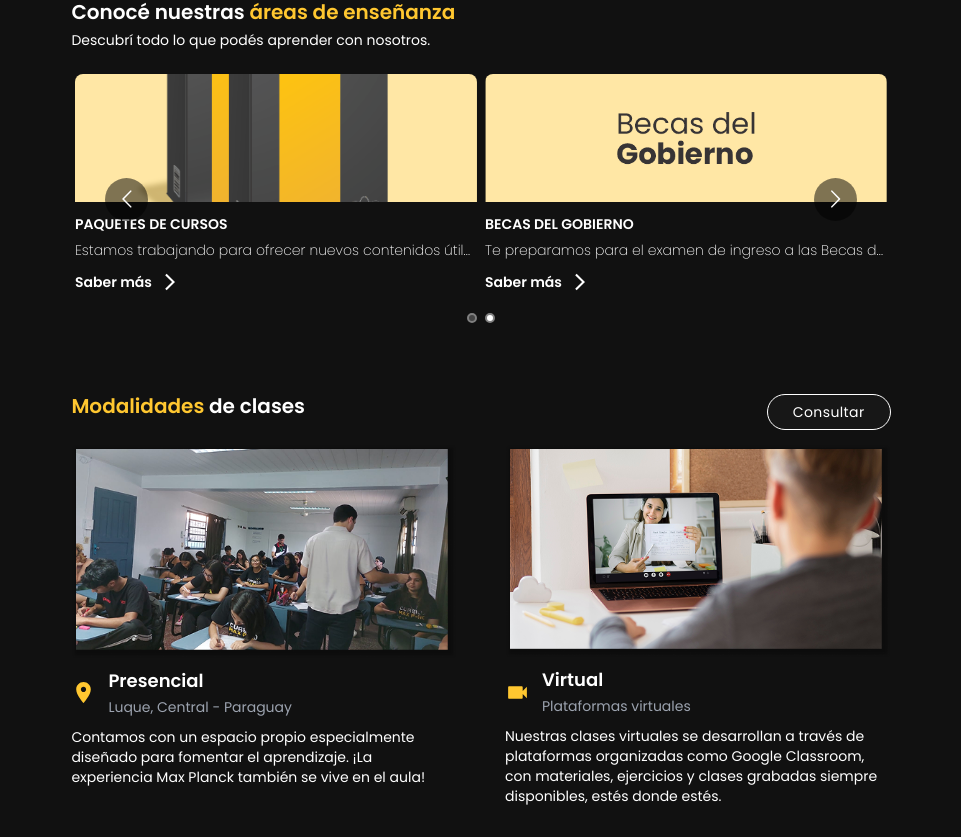
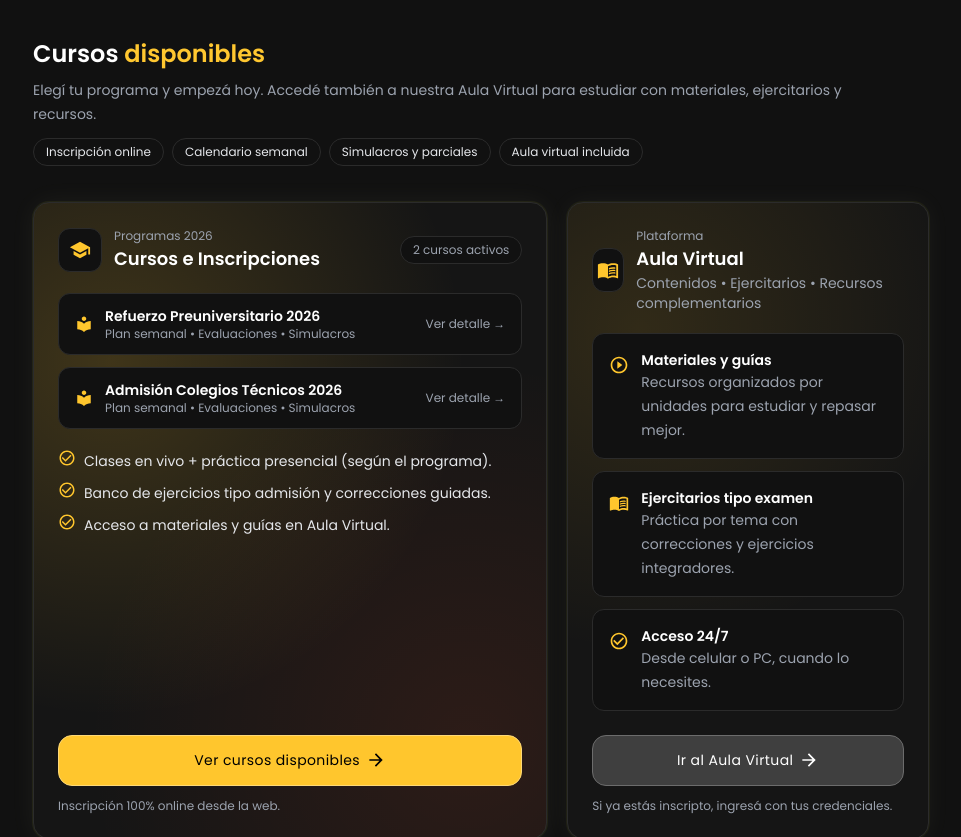
Before and after one commit to G-uille/max-planck-page, a React (Vite) app: page / in a window 1280 px wide. Shown: the part 615-1452 px from the top of the page, without its empty margins (159-1120 px from the left). Built offline with nearby package versions, Linux system fonts and the light colour scheme; no server answers; a web font is replaced by a local one.

Commit message:
many changes

```diff
--- a/src/components/header/StoreHeader.tsx
+++ b/src/components/header/StoreHeader.tsx
@@ -55,19 +55,34 @@ const StoreHeader: React.FC = () => {
                     `}
         />
         {display.mdAndDown && (
+          <div className="ap-flex ap-items-center ap-gap-2">
+            {/* Mobile: Cursos (compacto) */}
+            <button
+              onClick={() => navigate("/cursos")}
+              className="ap-bg-[#FFC62D] ap-text-black ap-text-[12px] ap-rounded-lg ap-px-3 ap-py-2 ap-border ap-border-[#FDD877]"
+            >
+              Cursos
+            </button>
+
+            {/* Mobile: Aula (compacto) */}
+            <a
+              href="https://cursos.cursillomaxplanck.com/"
+              target="_blank"
+              rel="noopener noreferrer"
+              className="ap-bg-[#1A1A1A] ap-text-white ap-text-[12px] ap-rounded-lg ap-px-3 ap-py-2 ap-border ap-border-[#2B2B2B]"
+            >
+              Aula
+            </a>
+
+            {/* Menú hamburguesa */}
             <IconButton
               sx={{ p: "4px" }}
               aria-label="menu"
               onClick={handleClickMenu}
             >
-            <MenuIcon
-              sx={{
-                color: location.pathname.startsWith("/clase")
-                  ? "white"
-                  : "white",
-              }}
-            />
+              <MenuIcon sx={{ color: "white" }} />
             </IconButton>
+          </div>
         )}
       </div>
       {!display.mdAndDown && (
@@ -91,17 +106,29 @@ const StoreHeader: React.FC = () => {
       )}
 
       <div className="ap-flex ap-gap-2">
+        <div className="ap-flex ap-gap-2 ap-items-center">
+          {/* DESKTOP: Cursos */}
+          {!display.mdAndDown && (
+            <button
+              onClick={() => navigate("/cursos")}
+              className="ap-block ap-text-center ap-bg-[#FFC62D] ap-text-black ap-text-sm ap-rounded-lg ap-py-2 ap-px-4 ap-border ap-border-[#FDD877]"
+            >
+              Cursos
+            </button>
+          )}
+
+          {/* DESKTOP: Aula virtual */}
           {!display.mdAndDown && (
             <a
               href="https://cursos.cursillomaxplanck.com/"
               target="_blank"
               rel="noopener noreferrer"
-            //   className=" ap-block ap-text-center ap-border ap-border-[#FFC62D]  ap-text-[#FFC62D] ap-text-sm ap-rounded-lg ap-py-2 ap-px-4"
-            className=" ap-block ap-text-center ap-bg-white ap-text-black  ap-text-sm ap-rounded-lg ap-py-2 ap-px-4"
+              className="ap-block ap-text-center ap-bg-white ap-text-black ap-text-sm ap-rounded-lg ap-py-2 ap-px-4"
             >
               Aula virtual
             </a>
           )}
+        </div>
 
         {/* {!display.mdAndDown && (
           <Link
@@ -170,7 +197,7 @@ const StoreHeader: React.FC = () => {
             ),
         )}
 
-        <MenuItem
+        {/* <MenuItem
           className="!ap-font-[Poppins]  !ap-text-[14px] !ap-flex !ap-w-full !ap-justify-end"
           onClick={handleCloseMenu}
         >
@@ -182,7 +209,7 @@ const StoreHeader: React.FC = () => {
           >
             Aula virtual
           </a>
-        </MenuItem>
+        </MenuItem> */}
         {/* <MenuItem
           className="!ap-font-[Poppins] !ap-text-[14px] !ap-flex !ap-w-full !ap-justify-end"
           onClick={handleCloseMenu}
--- a/src/components/teach/TeachSection.tsx
+++ b/src/components/teach/TeachSection.tsx
@@ -1,83 +1,268 @@
-import * as React from 'react'
-import ClassItem from "../../components/classes/ClassItem";
-import useDisplay from '../../hooks/use-display'
-import Carousel from "react-multi-carousel";
-import classesData from '../../pages/store/data/classesData';
-import useInView from '../../hooks/use-inView'
-import SectionFadeIn from '../../components/common/SectionFadeIn';
+import * as React from "react";
+import useDisplay from "../../hooks/use-display";
+import SectionFadeIn from "../../components/common/SectionFadeIn";
+import { Button } from "@mui/material";
+import {
+  ArrowForward,
+  MenuBook,
+  School,
+  PlayCircleOutline,
+  CheckCircleOutline,
+  LocalLibrary,
+} from "@mui/icons-material";
+import { useNavigate } from "react-router-dom";
+
+const Pill = ({ children }) => (
+  <span className="ap-inline-flex ap-items-center ap-rounded-full ap-border ap-border-[#2B2B2B] ap-bg-[#111111] ap-px-3 ap-py-1 ap-text-[12px] ap-text-gray-200">
+    {children}
+  </span>
+);
+
+const MiniFeature = ({ icon, title, desc }) => (
+  <div className="ap-flex ap-gap-3 ap-items-start ap-rounded-xl ap-border ap-border-[#2B2B2B] ap-bg-[#111111] ap-p-4">
+    <div className="ap-text-[#FFC62D] ap-mt-0.5">{icon}</div>
+    <div>
+      <p className="ap-text-white ap-text-sm ap-font-semibold">{title}</p>
+      <p className="ap-text-gray-400 ap-text-sm ap-leading-6">{desc}</p>
+    </div>
+  </div>
+);
 
 const TeachSection: React.FC = () => {
-    const display = useDisplay()
-    const { ref, isVisible } = useInView()
-    const responsive = {
-        desktop: {
-            breakpoint: { max: 3000, min: 1700 },
-            items: 4,
-            slidesToSlide: 1
-        },
-        desktop2: {
-            breakpoint: { max: 1700, min: 1300 },
-            items: 4,
-            slidesToSlide: 1
-        },
-        tablet: {
-            breakpoint: { max: 1300, min: 1000 },
-            items: 3,
-            slidesToSlide: 3
-        },
-        tablet2: {
-            breakpoint: { max: 1000, min: 700 },
-            items: 2,
-            slidesToSlide: 2
-        },
-        mobile: {
-            breakpoint: { max: 600, min: 0 },
-            items: 1,
-            slidesToSlide: 1
-        }
-    };
-    return (
-        <SectionFadeIn className={`ap-py-12 ap-pb-0 ap-flex ap-flex-col  ${display.mdAndDown ? 'ap-px-0 ap-pt-4' : 'ap-px-32 ap-gap-2 ap-pt-3'}`}>
-            <div className={`  ${display.mdAndDown ? 'ap-px-4' : 'ap-px-[8vw] ap-pt-3'}`}>
-                <div className={` ap-container ap-flex ap-flex-col  ${display.mdAndDown ? 'ap-gap-2' : 'ap-gap-5'}`}>
-                    <div>
-                        <h1 className={`ap-font-semibold ap-text-white ${display.mdAndDown ? 'ap-text-lg ap-mb-0' : 'ap-text-xl ap-mb-1'}`}>Conocé nuestras <span className='ap-text-primary'>áreas de enseñanza</span></h1>
-                        <p className={`ap-text-white ${display.mdAndDown && 'ap-hidden' } ${display.mdAndDown ? 'ap-text-sm ap-mb-2' : 'ap-text-sm'}`}>Descubrí todo lo que podés aprender con nosotros.</p>
+  const display = useDisplay();
+  const navigate = useNavigate();
+
+  // Preview simple (podés hacerlo dinámico desde tu coursesMock si querés)
+  const coursePreview = [
+    "Refuerzo Preuniversitario 2026",
+    "Admisión Colegios Técnicos 2026",
+  ];
+
+  return (
+    <SectionFadeIn
+      className={`ap-bg-[#111111] ap-py-16 ap-pb-0 ${
+        display.mdAndDown ? "ap-px-4" : "ap-px-[15vw]"
+      }`}
+    >
+      <div className="ap-container ap-flex ap-flex-col ap-gap-3">
+        {/* Header */}
+        <div className="ap-flex ap-flex-col ap-gap-2">
+          <h2
+            className={`ap-font-semibold ap-text-white ${
+              display.mdAndDown ? "ap-text-xl" : "ap-text-2xl"
+            }`}
+          >
+            Cursos <span className="ap-text-primary">disponibles</span>
+          </h2>
+          <p className="ap-text-gray-400 ap-text-sm ap-leading-6 ap-max-w-[820px]">
+            Elegí tu programa y empezá hoy. Accedé también a nuestra Aula
+            Virtual para estudiar con materiales, ejercitarios y recursos.
+          </p>
+
+          {/* Pills */}
+          <div className="ap-flex ap-flex-wrap ap-gap-2 ap-mt-1">
+            <Pill>Inscripción online</Pill>
+            <Pill>Calendario semanal</Pill>
+            <Pill>Simulacros y parciales</Pill>
+            <Pill>Aula virtual incluida</Pill>
+          </div>
+        </div>
+
+        {/* Layout cards */}
+        <div
+          className={`ap-grid ap-gap-5 ap-mt-6 ${
+            display.mdAndDown ? "ap-grid-cols-1" : "ap-grid-cols-12"
+          }`}
+        >
+          {/* CARD CURSOS (más grande) */}
+          <div
+            className={`ap-relative ap-overflow-hidden ap-rounded-2xl ap-border ap-border-[#2B2B2B] ap-bg-[#151515] ap-p-6 ap-transition ap-duration-200 hover:ap-translate-y-[-2px]
+              ${display.mdAndDown ? "" : "ap-col-span-7"}`}
+            style={{
+              boxShadow:
+                "0 0 0 1px rgba(233, 253, 51, 0.06), 0 0 26px rgba(231, 245, 194, 0.06)",
+            }}
+          >
+            {/* fondo premium */}
+            <div className="ap-absolute ap-inset-0 ap-pointer-events-none ap-bg-[radial-gradient(circle_at_15%_25%,rgba(255,198,45,0.18),transparent_55%)]" />
+            <div className="ap-absolute ap-inset-0 ap-pointer-events-none ap-bg-[radial-gradient(circle_at_85%_85%,rgba(255,87,45,0.10),transparent_55%)]" />
+
+            <div className="ap-relative ap-flex ap-flex-col ap-h-full">
+              <div className="ap-flex ap-items-center ap-gap-3">
+                <div className="ap-w-11 ap-h-11 ap-rounded-xl ap-bg-[#111111] ap-border ap-border-[#2B2B2B] ap-flex ap-items-center ap-justify-center">
+                  <School sx={{ fontSize: 22, color: "#FFC62D" }} />
+                </div>
+
+                <div className="ap-flex-1">
+                  <p className="ap-text-[12px] ap-text-gray-400">
+                    Programas 2026
+                  </p>
+                  <h3 className="ap-text-white ap-font-semibold ap-text-lg">
+                    Cursos e Inscripciones
+                  </h3>
+                </div>
+
+                <div className="ap-hidden md:ap-flex">
+                  <span className="ap-text-[12px] ap-text-gray-400 ap-border ap-border-[#2B2B2B] ap-bg-[#111111] ap-rounded-full ap-px-3 ap-py-1">
+                    {coursePreview.length} cursos activos
+                  </span>
+                </div>
+              </div>
+
+              {/* Preview cursos */}
+              <div className="ap-mt-5 ap-grid ap-gap-3">
+                {coursePreview.map((t) => (
+                  <div
+                    key={t}
+                    className="ap-flex ap-items-center ap-justify-between ap-gap-3 ap-rounded-xl ap-border ap-border-[#2B2B2B] ap-bg-[#111111] ap-px-4 ap-py-3"
+                  >
+                    <div className="ap-flex ap-items-center ap-gap-3">
+                      <LocalLibrary sx={{ fontSize: 18, color: "#FFC62D" }} />
+                      <div>
+                        <p className="ap-text-white ap-text-sm ap-font-semibold">
+                          {t}
+                        </p>
+                        <p className="ap-text-gray-400 ap-text-xs">
+                          Plan semanal • Evaluaciones • Simulacros
+                        </p>
+                      </div>
                     </div>
-                    <div className="ap-w-full ap-py-0">
-                        <Carousel
-                            swipeable={true}
-                            draggable={true}
-                            showDots={true}
-                            responsive={responsive}
-                            ssr={true}
-                            infinite={true}
-                            autoPlay={true}
-                            autoPlaySpeed={2000}
-                            keyBoardControl={true}
-                            customTransition="all .5"
-                            transitionDuration={500}
-                            containerClass="carousel-container"
-                            removeArrowOnDeviceType={["tablet", "mobile"]}
-                            dotListClass="custom-dot-list-style"
-                            itemClass="carousel-item-padding-40-px"
-                        >
-                            { classesData.map((item, index) =>
-                                <div key={index} className="ap-w-full ap-h-full ap-p-1">
-                                    <ClassItem
-                                        name={item.name}
-                                        fileUrl={item.fileUrl}
-                                        mode={item.mode}
-                                        currentClass={item}
-                                        shortDescription={item.shortDescription}
-                                    />
-                                </div>)
-                            }
-                        </Carousel>
-                    </div>
+
+                    <span className="ap-text-xs ap-text-gray-400">
+                      Ver detalle →
+                    </span>
+                  </div>
+                ))}
+              </div>
+
+              {/* bullets */}
+              <div className="ap-mt-5 ap-grid ap-gap-2">
+                {[
+                  "Clases en vivo + práctica presencial (según el programa).",
+                  "Banco de ejercicios tipo admisión y correcciones guiadas.",
+                  "Acceso a materiales y guías en Aula Virtual.",
+                ].map((t) => (
+                  <div key={t} className="ap-flex ap-gap-2 ap-items-start">
+                    <CheckCircleOutline
+                      sx={{ fontSize: 18, color: "#FFC62D" }}
+                    />
+                    <p className="ap-text-sm ap-text-gray-200 ap-leading-6">
+                      {t}
+                    </p>
+                  </div>
+                ))}
+              </div>
+
+              {/* CTA */}
+              <div className="ap-mt-auto ap-pt-6">
+                <Button
+                  fullWidth
+                  onClick={() => navigate("/cursos")}
+                  variant="contained"
+                  sx={{
+                    backgroundColor: "#FFC62D",
+                    boxShadow: "none",
+                    color: "black",
+                    border: "1px solid #FDD877",
+                    padding: "12px 14px",
+                    textTransform: "none",
+                    fontWeight: "normal",
+                    borderRadius: "14px",
+                    fontSize: "14px",
+                    fontFamily: "Poppins",
+                  }}
+                >
+                  Ver cursos disponibles{" "}
+                  <ArrowForward sx={{ marginLeft: "6px", fontSize: 20 }} />
+                </Button>
+
+                <p className="ap-text-xs ap-text-gray-400 ap-mt-3">
+                  Inscripción 100% online desde la web.
+                </p>
+              </div>
+            </div>
+          </div>
+
+          {/* CARD AULA VIRTUAL */}
+          <div
+            className={`ap-relative ap-overflow-hidden ap-rounded-2xl ap-border ap-border-[#2B2B2B] ap-bg-[#151515] ap-p-6 ap-transition ap-duration-200 hover:ap-translate-y-[-2px]
+              ${display.mdAndDown ? "" : "ap-col-span-5"}`}
+            style={{
+              boxShadow:
+                "0 0 0 1px rgba(233, 253, 51, 0.05), 0 0 24px rgba(231, 245, 194, 0.05)",
+            }}
+          >
+            <div className="ap-absolute ap-inset-0 ap-pointer-events-none ap-bg-[radial-gradient(circle_at_20%_20%,rgba(255,198,45,0.12),transparent_55%)]" />
+
+            <div className="ap-relative ap-flex ap-flex-col ap-h-full">
+              <div className="ap-flex ap-items-center ap-gap-3">
+                <div className="ap-w-11 ap-h-11 ap-rounded-xl ap-bg-[#111111] ap-border ap-border-[#2B2B2B] ap-flex ap-items-center ap-justify-center">
+                  <MenuBook sx={{ fontSize: 22, color: "#FFC62D" }} />
                 </div>
+                <div>
+                  <p className="ap-text-[12px] ap-text-gray-400">Plataforma</p>
+                  <h3 className="ap-text-white ap-font-semibold ap-text-lg">
+                    Aula Virtual
+                  </h3>
+                  <p className="ap-text-gray-400 ap-text-sm">
+                    Contenidos • Ejercitarios • Recursos complementarios
+                  </p>
+                </div>
+              </div>
+
+              <div className="ap-mt-5 ap-grid ap-gap-3">
+                <MiniFeature
+                  icon={<PlayCircleOutline sx={{ fontSize: 20 }} />}
+                  title="Materiales y guías"
+                  desc="Recursos organizados por unidades para estudiar y repasar mejor."
+                />
+                <MiniFeature
+                  icon={<MenuBook sx={{ fontSize: 20 }} />}
+                  title="Ejercitarios tipo examen"
+                  desc="Práctica por tema con correcciones y ejercicios integradores."
+                />
+                <MiniFeature
+                  icon={<CheckCircleOutline sx={{ fontSize: 20 }} />}
+                  title="Acceso 24/7"
+                  desc="Desde celular o PC, cuando lo necesites."
+                />
+              </div>
+
+              <div className="ap-mt-auto ap-pt-6">
+                <Button
+                  fullWidth
+                  component="a"
+                  href="https://cursos.cursillomaxplanck.com/"
+                  target="_blank"
+                  rel="noopener noreferrer"
+                  variant="contained"
+                  sx={{
+                    backgroundColor: "#3F3F3F",
+                    boxShadow: "none",
+                    color: "white",
+                    border: "1px solid #6C6C6C",
+                    padding: "12px 14px",
+                    textTransform: "none",
+                    fontWeight: "normal",
+                    borderRadius: "14px",
+                    fontSize: "14px",
+                    fontFamily: "Poppins",
+                  }}
+                >
+                  Ir al Aula Virtual{" "}
+                  <ArrowForward sx={{ marginLeft: "6px", fontSize: 20 }} />
+                </Button>
+
+                <p className="ap-text-xs ap-text-gray-400 ap-mt-3">
+                  Si ya estás inscripto, ingresá con tus credenciales.
+                </p>
+              </div>
             </div>
+          </div>
+        </div>
+      </div>
     </SectionFadeIn>
-)
-}
+  );
+};
+
 export default TeachSection;
```
Lines whose indentation alone changed are shown as unchanged.
